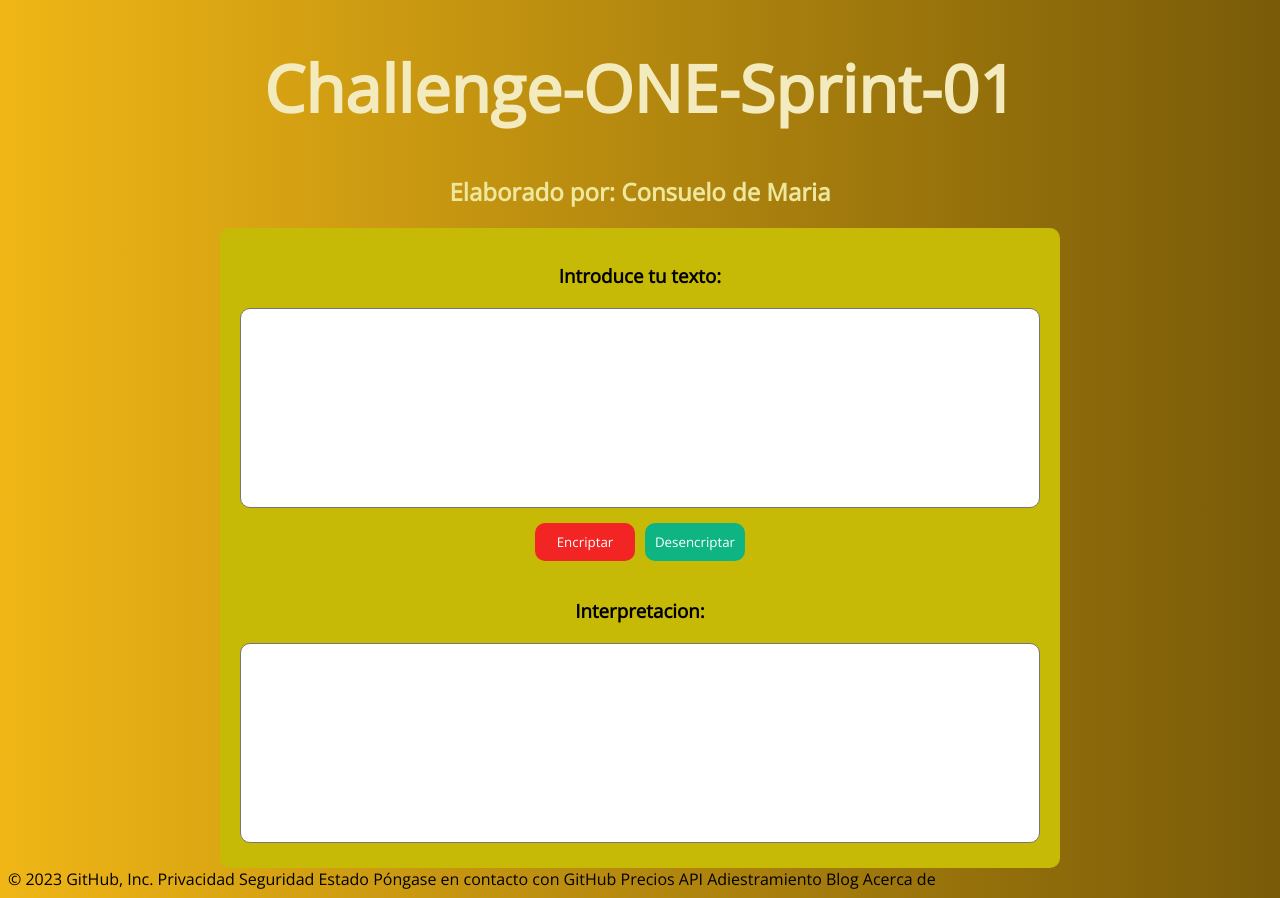
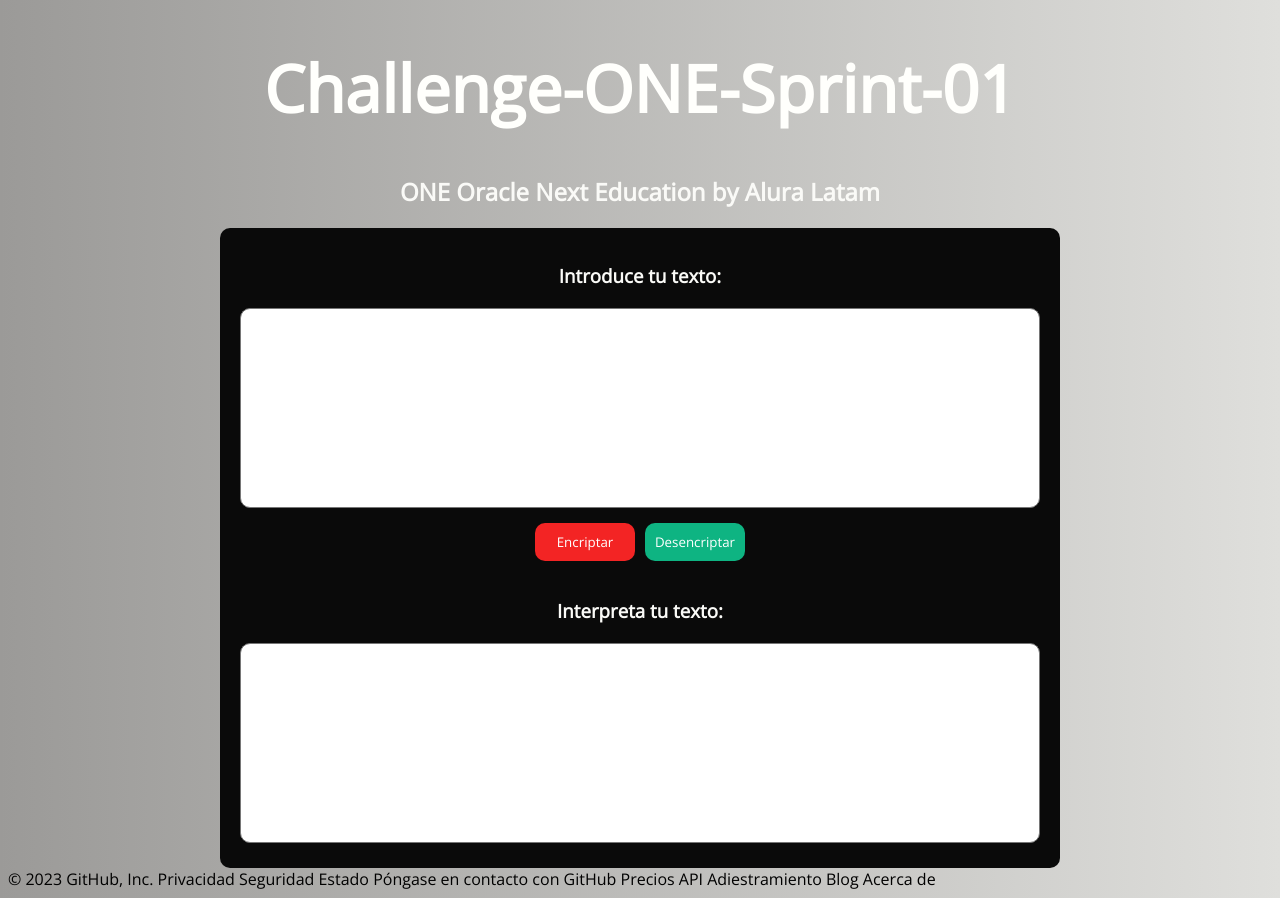
Before and after one commit to demariamed/AluraLatam-Challenge-ONE-Sprint-01, a plain HTML site: page index.html in a window 1280 px wide. Drawn offline with nearby package versions, Linux system fonts and the light colour scheme.

Commit message:
Actualizando cambios

```diff
--- a/index.html
+++ b/index.html
@@ -7,7 +7,7 @@
 </head>
 <body>
     <h1>Challenge-ONE-Sprint-01</h1>
-    <h2>Elaborado por: Consuelo de Maria</h2>
+    <h2>ONE Oracle Next Education by Alura Latam</h2>
     <div class="menu">
     	<h3 class="entrada">Introduce tu texto:</h3>
 		<div>
@@ -18,7 +18,7 @@
 	    	<button class="desencriptar" onclick="desencriptar()">Desencriptar</button>
 	    </div>
 	    <br>
-    	<h3 class="entrada">Interpretacion:</h3>
+    	<h3 class="entrada">Interpreta tu texto:</h3>
     	<div>
     		<textarea id="outputText" rows="10" cols="50" readonly></textarea>
     	</div>
--- a/styles.css
+++ b/styles.css
@@ -1,6 +1,6 @@
 @import url('https://fonts.googleapis.com/css2?family=Open+Sans:ital,wght@0,300;1,300&display=swap');
 body {
-    background: linear-gradient(to right, #f0b616, #795b08);
+    background: linear-gradient(to right, #9b9a98, #dfdfdc);
 }
 
 *{
@@ -10,17 +10,18 @@ body {
 h1{
 	text-align: center;
 	font-size: 65px;
-	color: #f3ebbd;
+	color: #fffffc;
 }
 h2{
 	text-align: center;
-	color: rgb(238, 231, 158);
+	color: rgb(250, 250, 247);
 }
 h3{
 	text-align: center;
+	color: rgb(250, 250, 247);
 }
 .menu {
-	background-color: #c7ba07;
+	background-color: #0a0a0a;
 	padding: 20px;
 	border-radius: 10px;
 	width: 800px;
```
